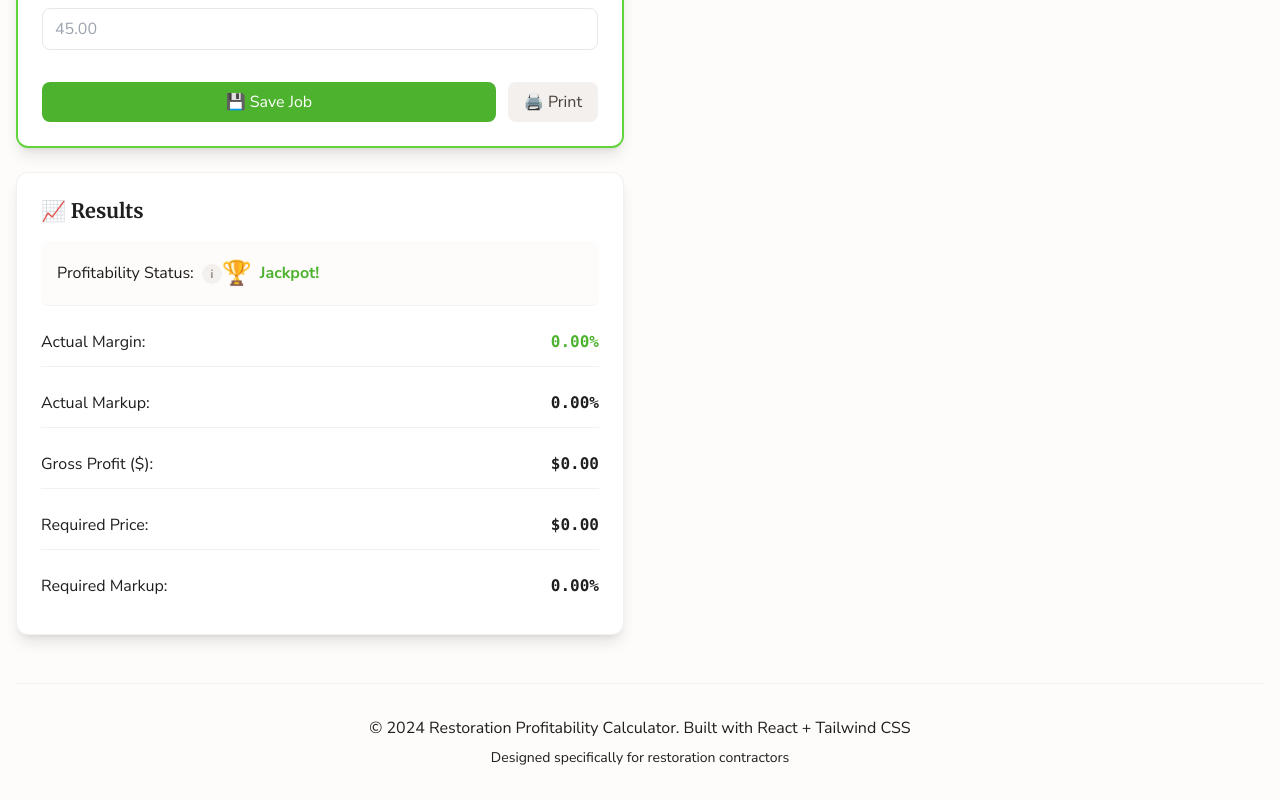
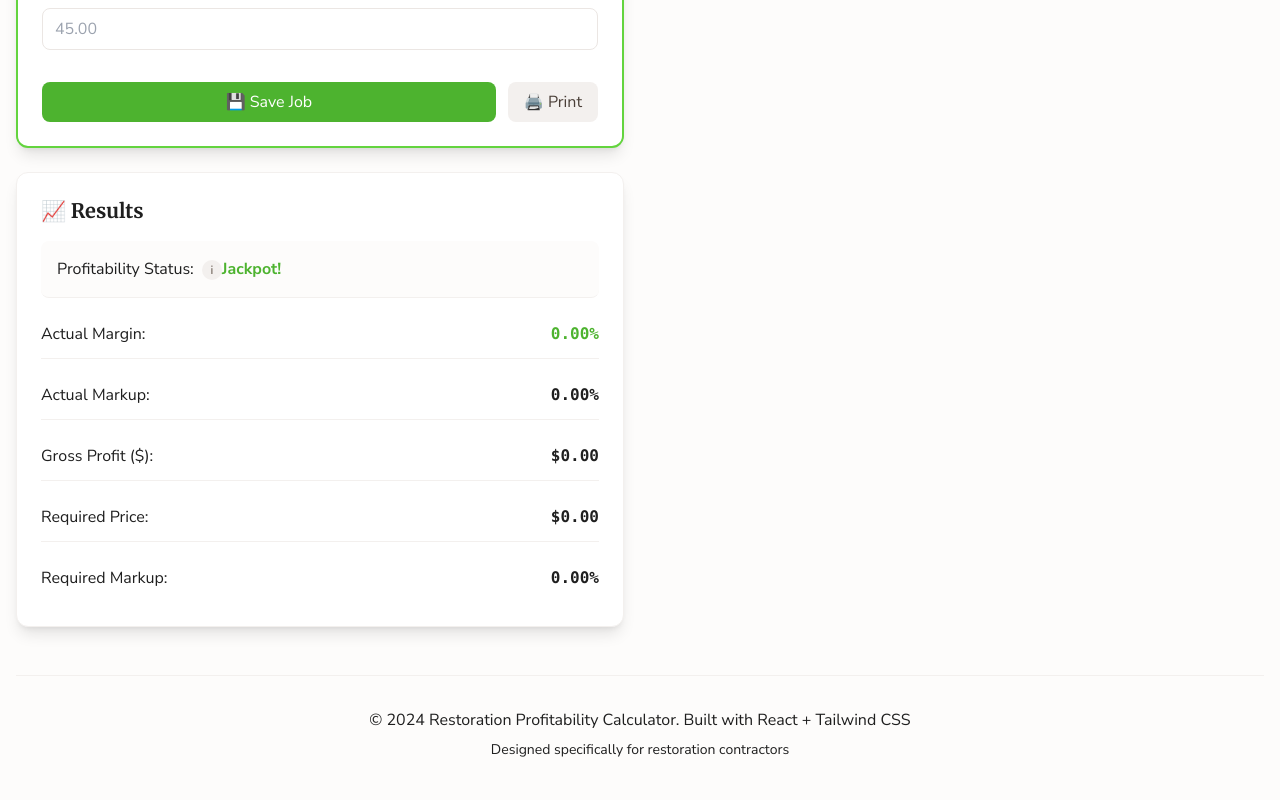
Before and after one commit to KayFernPR/Division-Calculator, a React (Vite) app: page / in a window 1280 px wide. Shown: the part 878-1678 px from the top of the page. Built offline with nearby package versions, Linux system fonts and the light colour scheme.

Commit message:
the real fix for the ugly icon

```diff
--- a/src/components/Calculator.jsx
+++ b/src/components/Calculator.jsx
@@ -636,7 +636,6 @@ const Calculator = ({ onAddJob }) => {
                 </div>
               </div>
               <div className="flex items-center gap-2">
-                <span className="text-2xl">{getStatusIcon(results.profitabilityStatus)}</span>
                 <span className={`font-bold ${getStatusColor(results.profitabilityStatus)}`}>
                   {getStatusText(results.profitabilityStatus)}
                 </span>
```
